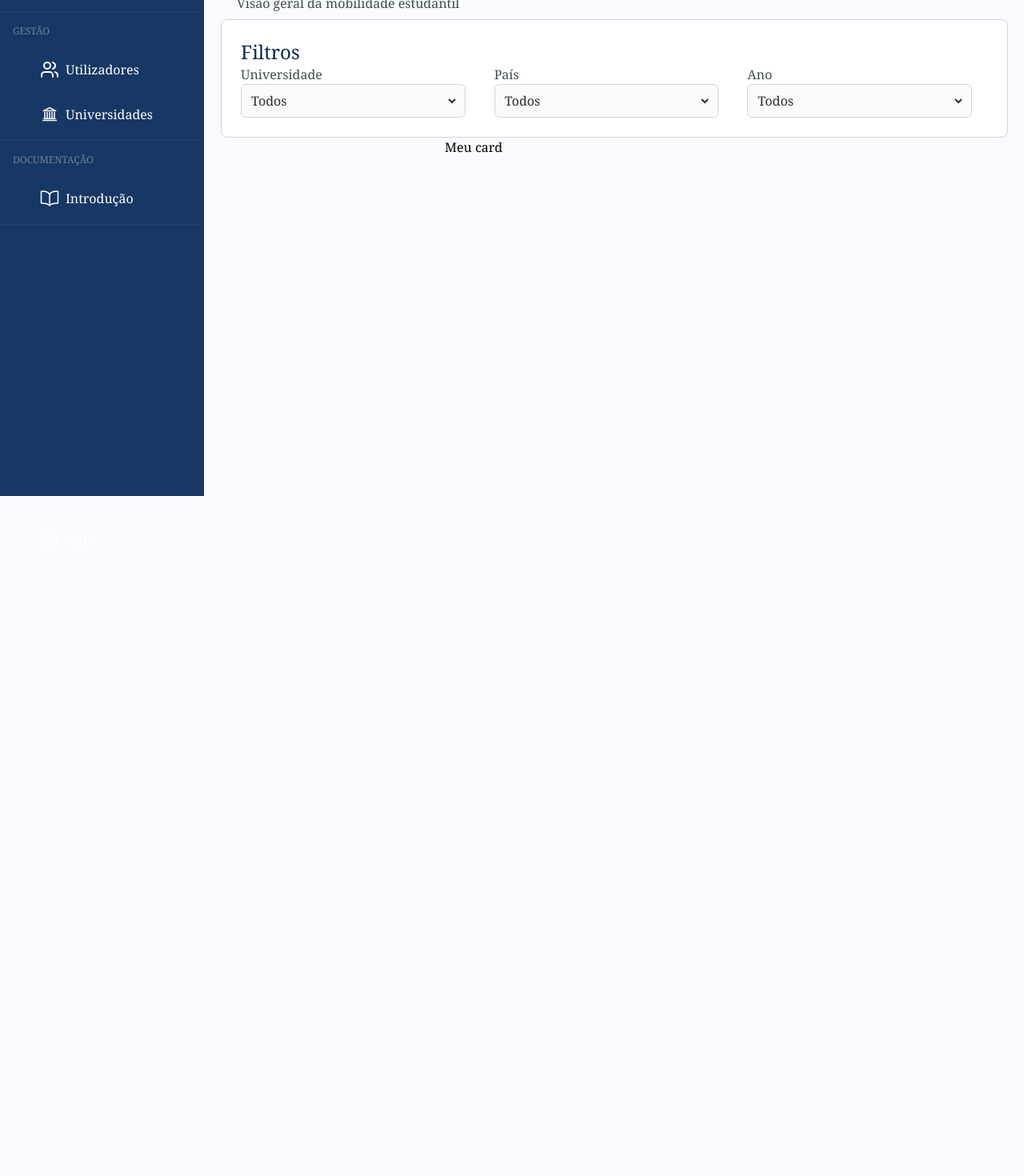
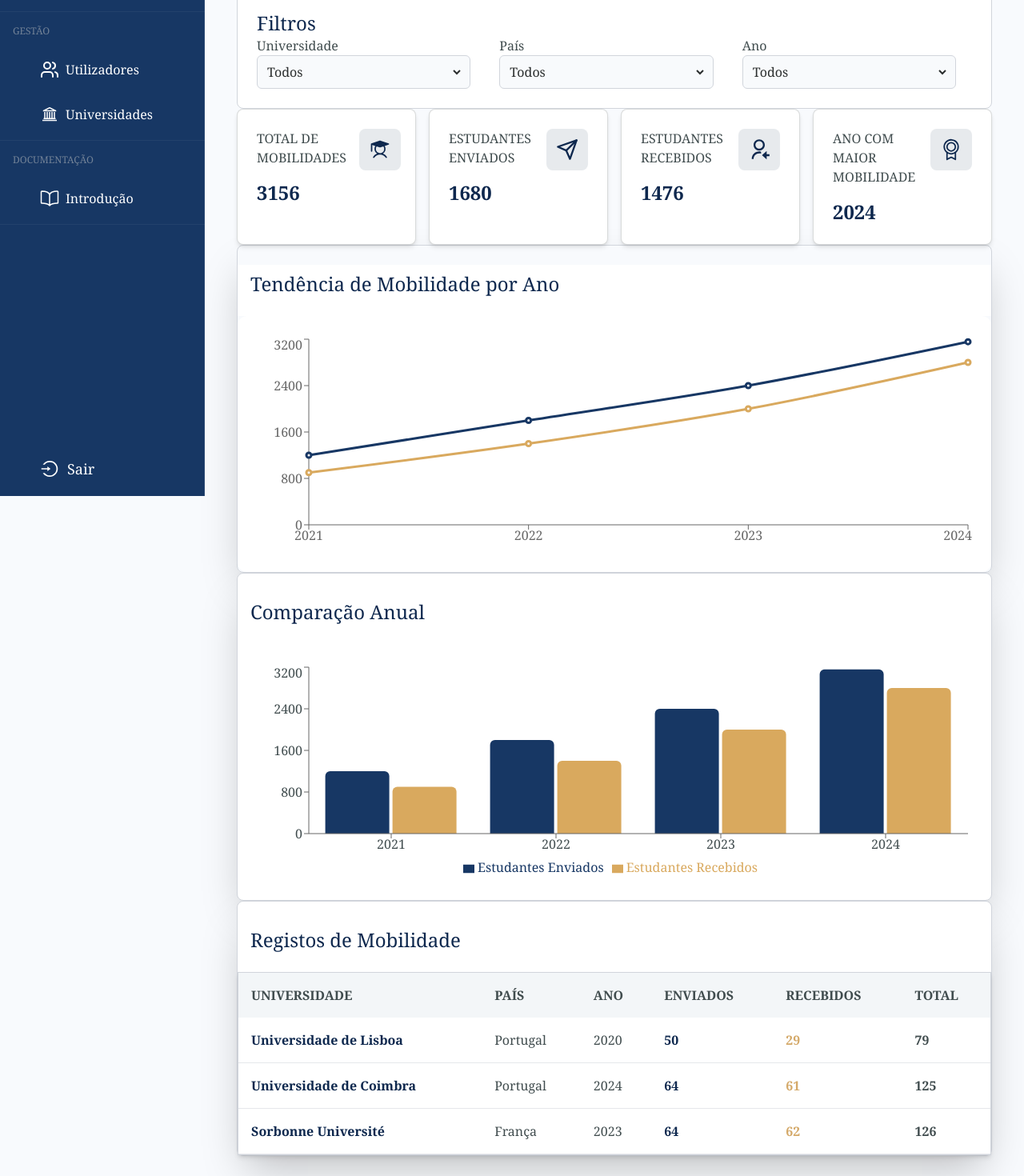
Before and after one commit to IngrydCosta/mobilidade-academica, a React (Vite) app: page /dashboard in a window 1280 px wide. Shown: the part 180-1650 px from the top of the page at 80% size. Before the commit the page ends 889 px from the top, so only its background shows below. Built offline with nearby package versions, Linux system fonts and the light colour scheme.

Commit message:
Finalizando Dashboard e criando novos componentes

```diff
--- a/src/components/Card.tsx
+++ b/src/components/Card.tsx
@@ -1,10 +1,24 @@
 
 
-function Card() {
+type CardProps = {
+
+  icon?:React.ReactNode;
+  title:string;
+  number?:number;
+}
+
+function Card({icon,title,number}: CardProps) {
   return (
-    <div className="ml-70">
-        <p>Meu card</p>
-    </div>
+      <div className="w-full bg-[#FFFFFF] border border-[#404c4e]/20 shadow-md px-6 py-6 rounded-lg">
+          <div className="flex items-start justify-between gap-4">
+            <div className="flex flex-col">
+              <span   className="text-[#404c4e] text-sm md:text-base break-word">{title}</span>
+              <span className="text-[#0E284E] font-bold text-2xl mt-4 block">{number}</span>
+            </div>
+              <span  className="bg-[#E7EAED] p-3 rounded-lg shrink-0">{icon}</span>
+          </div>
+
+      </div>
   )
 }
 
--- a/src/components/Grafico.tsx
+++ b/src/components/GraficoCol.tsx
@@ -1,10 +1,11 @@
 import {
-  LineChart,
-  Line,
+  BarChart,
+  Bar,
   XAxis,
   YAxis,
   Tooltip,
   ResponsiveContainer,
+  Legend,
 } from "recharts";
 
 const data = [
@@ -30,32 +31,45 @@ const data = [
   },
 ];
 
-function Grafico() {
+function GraficoComparacaoAnual() {
   return (
     <div className="bg-white p-6 rounded-xl h-80">
       <ResponsiveContainer width="100%" height="100%">
-        <LineChart data={data}>
-          <XAxis dataKey="ano" />
-          <YAxis />
+
+        <BarChart data={data}>
+
+          <XAxis
+            dataKey="ano"
+            tick={{ fill: "#404c4e" }}
+          />
+
+          <YAxis
+            tick={{ fill: "#404c4e" }}
+          />
+
           <Tooltip />
 
-          <Line
-            type="monotone"
+          <Legend />
+
+          <Bar
             dataKey="enviados"
-            stroke="#173764"
-            strokeWidth={3}
+            fill="#173764"
+            radius={[6, 6, 0, 0]}
+            name="Estudantes Enviados"
           />
 
-          <Line
-            type="monotone"
+          <Bar
             dataKey="recebidos"
-            stroke="#D9A95E"
-            strokeWidth={3}
+            fill="#D9A95E"
+            radius={[6, 6, 0, 0]}
+            name="Estudantes Recebidos"
           />
-        </LineChart>
+
+        </BarChart>
+
       </ResponsiveContainer>
     </div>
   );
 }
 
-export default Grafico;
+export default GraficoComparacaoAnual;
--- /dev/null
+++ b/src/components/GraficoRow.tsx
@@ -0,0 +1,61 @@
+import {
+  LineChart,
+  Line,
+  XAxis,
+  YAxis,
+  Tooltip,
+  ResponsiveContainer,
+} from "recharts";
+
+const data = [
+  {
+    ano: "2021",
+    enviados: 1200,
+    recebidos: 900,
+  },
+  {
+    ano: "2022",
+    enviados: 1800,
+    recebidos: 1400,
+  },
+  {
+    ano: "2023",
+    enviados: 2400,
+    recebidos: 2000,
+  },
+  {
+    ano: "2024",
+    enviados: 3156,
+    recebidos: 2800,
+  },
+];
+
+function GraficoRow() {
+  return (
+    <div className="bg-white p-6 rounded-xl h-80">
+      <ResponsiveContainer width="100%" height="100%">
+        <LineChart data={data}>
+          <XAxis dataKey="ano" />
+          <YAxis />
+          <Tooltip />
+
+          <Line
+            type="monotone"
+            dataKey="enviados"
+            stroke="#173764"
+            strokeWidth={3}
+          />
+
+          <Line
+            type="monotone"
+            dataKey="recebidos"
+            stroke="#D9A95E"
+            strokeWidth={3}
+          />
+        </LineChart>
+      </ResponsiveContainer>
+    </div>
+  );
+}
+
+export default GraficoRow;
--- a/src/components/Sidebar.tsx
+++ b/src/components/Sidebar.tsx
@@ -9,7 +9,7 @@ import { AiOutlineLogin } from "react-icons/ai";
  function Sidebar(){
 
     return(
-        <aside className='w-64 h-screen bg-[#173764] text-white flez flex-col  left-0 top-0 border-r border-write/10'>
+        <aside className='fixed left-0 top-0 w-64 h-screen bg-[#173764] text-[#FFFFFF] flex flex-col border-r border-white/10'>
             <div className='p-6 flex items-center gap-3 border-b border-white/5'>
             <div className='bg-orange-200 p-1.5 rounded-md text-[#002147] text-sm'></div>
             <div>
@@ -33,7 +33,7 @@ import { AiOutlineLogin } from "react-icons/ai";
                 <h3 className='font-light text-[#728297] text-xs p-1.5 px-05'>DOCUMENTAÇÃO</h3>
                 <Link to="/introducao" className='p-2.5 cursor-pointer px-10 flex items-center gap-2'><IoBookOutline className="h-5 w-5 md:h-6 md:w-6 text-[#FFFFFF]" /><span>Introdução</span></Link>
             </div>
-            <div className=' flex flex-col p-2.5 gap-3 mt-90'>
+            <div className=' flex flex-col p-2.5 gap-3 mt-auto'>
                     <Link to="/login" className='p-2.5 cursor-pointer px-10 flex flex-row items-center gap-2.5 text-lg'><AiOutlineLogin className='h-5 w-5 md:h-6 md:w-6 text-[#FFFFFF]'/><span>Sair</span></Link>
             </div>
         </aside>
--- /dev/null
+++ b/src/components/StudentNumberInput.tsx
@@ -0,0 +1,24 @@
+
+type StudentNumberInputProps = {
+  label: string;
+  value: number;
+  onChange: (value: number) => void;
+};
+
+function StudentNumberInput({label, value, onChange}: StudentNumberInputProps) {
+
+
+  return (
+     <div className="flex flex-col flex-1">
+        <label htmlFor="sentStudent" className="text-[#404c4e] font-medium text-md">{label}</label>
+        <div className="bg-[#F8FAFC] border border-gray-300 rounded-md p-2 mr-5">
+                <input type="number"  value={value} onChange={(e) => onChange(Number(e.target.value)) }
+                className="cursor-pointer text-[#2b2e2e] bg-transparent outline-none w-full"/>
+
+        </div>
+
+    </div>
+  )
+}
+
+export default StudentNumberInput
--- /dev/null
+++ b/src/components/Table.tsx
@@ -0,0 +1,69 @@
+export type Column = {
+  className: string;
+  header: string;
+  accessor: keyof MobilityData;
+
+};
+
+type MobilityData = {
+  universidade: string;
+  pais: string;
+  ano: number;
+  enviados: number;
+  recebidos: number;
+  total: number;
+};
+
+type TableProps = {
+  columns: Column[];
+  data: MobilityData[];
+  className?:string;
+};
+
+
+function Table({columns, data, className}: TableProps) {
+
+
+
+  return (
+   <div className= {`overflow-x-auto  border border-gray-300 bg-white shadow-md ${className}`}>
+
+       <table className="w-full border-collapse text-left">
+
+        <thead className="bg-[#F3F6F8] text-[#404c4e]">
+          <tr>
+            {columns.map((column) => (
+              <th
+                key={column.accessor}
+                className="p-4"
+              >
+                {column.header}
+              </th>
+            ))}
+          </tr>
+        </thead>
+
+        <tbody>
+          {data.map((item, index) => (
+            <tr
+              key={index}
+              className="border-b border-gray-200 hover:bg-gray-50 ">
+              {columns.map((column) => (
+                <td
+                  key={column.accessor}
+                   className={`p-4 ${column.className || ""}`}
+                >
+                  {item[column.accessor]}
+                </td>
+              ))}
+            </tr>
+          ))}
+        </tbody>
+
+      </table>
+
+    </div>
+  )
+}
+
+export default Table
--- a/src/components/ui/Title.tsx
+++ b/src/components/ui/Title.tsx
@@ -1,15 +1,17 @@
 
 type TitleProps = {
   title:string;
-  subtitle:string;
+  subtitle?:string;
+  size?:string;
+  className?:string;
 
 };
 
 
-function Title({title, subtitle}: TitleProps) {
+function Title({title, subtitle, size = "text-5xl", className}: TitleProps) {
   return (
-    <div className=" text-[#0E284E] flex flex-col mt-20">
-                    <h1 className="font-medium text-5xl p-2 ml-2"><span>{title}</span> </h1>
+    <div className={`text-[#0E284E] flex flex-col mt-6 ${className}`}>
+                    <h1 className={`${size} font-medium p-2 ml-2`}><span>{title}</span> </h1>
                     <h2 className="font-light p-2 ml-3 text-[#404c4e]"><span>{subtitle}</span></h2>
                 </div>
   )
--- a/src/pages/CadastroMobilidade.tsx
+++ b/src/pages/CadastroMobilidade.tsx
@@ -1,12 +1,79 @@
+
+import { useState } from "react"
+import UniversityFilter from "../components/filters/UniversityFilter"
+import YearFilter from "../components/filters/YearFilter"
 import Sidebar from "../components/Sidebar"
+import StudentNumberInput from "../components/StudentNumberInput"
 import Title from "../components/ui/Title"
 
 
+
 function CadastroMobilidade() {
+
+  const [sentStudents, setSentStudents] = useState(0);
+  const [receivedStudents, setReceivedStudents] = useState(0);
+
   return (
-    <div>
+    <div className="flex min-h-screen ">
       <Sidebar />
-      <Title title="Cadastro de Mobilidade" subtitle="Registe novos dados de mobilidade no sistema"/>
+
+      <main className="flex-1 md:ml-64 p-4 md:p-10">
+        <Title title="Cadastro de Mobilidade" subtitle="Registe novos dados de mobilidade no sistema" />
+        <section className=" p-6  bg-[#FFFFFF] border border-gray-300 rounded-lg mt-5 ">
+          <div className="flex flex-col md:flex-row gap-4 items-end">
+            <UniversityFilter />
+            <YearFilter />
+          </div>
+          <div className="flex flex-row gap-2">
+            <StudentNumberInput label="Estudantes Enviados" value={sentStudents} onChange={setSentStudents} />
+            <StudentNumberInput label="Estudantes Recebidos" value={receivedStudents} onChange={setReceivedStudents} />
+          </div>
+
+          <div>
+            <button>
+              <p>Salvar Registo</p>
+            </button>
+            <p>Limpar</p>
+            <button>
+
+            </button>
+          </div>
+        </section>
+
+        <section>
+          <div className="bg-linear-to-br from-[#0E284E]  to-[#17498b] rounded-lg mt-5">
+            <Title title="Prévia do Registo" size="text-2xl" className="text-[#D4A969]" />
+
+            <div>
+              <p>UNIVERSIDADE</p>
+              <p>UNIVERSIDADE</p>
+              <p>UNIVERSIDADE</p>
+              <div>
+                <p>UNIVERSIDADE</p>
+                <p>UNIVERSIDADE</p>
+              </div>
+              <div>
+                <p>UNIVERSIDADE</p>
+                <p>UNIVERSIDADE</p>
+              </div>
+
+            </div>
+
+
+          </div>
+        </section>
+
+    <section className=" p-6  bg-[#FFFFFF] border border-gray-300 rounded-lg mt-5 ">
+      <div>
+        <Title title="Instruções" size="text-2xl"/>
+        <p><span>1. Ano 2020</span></p>
+        <p><span>2. Estudantes Enviados 0</span></p>
+        <p><span>3. Estudantes Recebidos 0</span></p>
+        <p><span>4. Total: 30</span></p>
+      </div>
+    </section>
+
+      </main>
     </div>
   )
 }
--- a/src/pages/Dashboard.tsx
+++ b/src/pages/Dashboard.tsx
@@ -3,11 +3,11 @@ import { PiStudentFill } from "react-icons/pi";
 import { FiSend } from "react-icons/fi";
 import { RiUserReceived2Line } from "react-icons/ri";
 import { PiMedal } from "react-icons/pi";
-import Grafico from '../components/Grafico'
 import { TbWorldPin } from "react-icons/tb";
 import { TbWorldCheck } from "react-icons/tb";
 import { MdOutlineSchool } from "react-icons/md";
 import { useTranslation } from "react-i18next";
+import GraficoRow from "../components/GraficoRow";
 
 
 
@@ -70,7 +70,7 @@ function Dashboard() {
 
             <div className="bg-[#FFFFFF] shadow-lg p-5 ml-5 mr-5 rounded-lg">
                 <span className="text-[#0E284E] font-medium text-3xl"><span>{t("graphic")}</span></span>
-                <Grafico />
+                <GraficoRow />
             </div>
 
             <div className="bg-linear-to-br from-[#0E284E]  to-[#17498b] text-[#d4d3ce] ml-5 mr-5 mb-4 rounded-lg p-3">
--- a/src/pages/DashboardInterno.tsx
+++ b/src/pages/DashboardInterno.tsx
@@ -5,14 +5,87 @@ import UniversityFilter from "../components/filters/UniversityFilter";
 import YearFilter from "../components/filters/YearFilter";
 import Sidebar from "../components/Sidebar";
 import Title from "../components/ui/Title";
+import { PiMedal, PiStudentFill } from "react-icons/pi";
+import { FiSend } from "react-icons/fi";
+import { RiUserReceived2Line } from "react-icons/ri";
+import GraficoRow from "../components/GraficoRow";
+import GraficoCol from "../components/GraficoCol";
+import Table, { type Column } from "../components/Table";
+
+const columns: Column[] = [
+  {
+    header: "UNIVERSIDADE",
+    accessor: "universidade",
+    className:"text-[#0E284E] font-bold",
+  },
+
+  {
+    header: "PAÍS",
+    accessor: "pais",
+    className:"text-[#404c4e]",
+  },
+
+  {
+    header: "ANO",
+    accessor: "ano",
+    className:"text-[#404c4e]",
+  },
+
+  {
+    header: "ENVIADOS",
+    accessor: "enviados",
+    className:"text-[#0E284E] font-bold"
+  },
+
+  {
+    header: "RECEBIDOS",
+    accessor: "recebidos",
+    className:"text-[#D4A969] font-bold"
+  },
+
+  {
+    header: "TOTAL",
+    accessor: "total",
+    className:"text-[#404c4e] font-bold"
+  },
+];
+
+const mobilityData = [
+  {
+    universidade: "Universidade de Lisboa",
+    pais: "Portugal",
+    ano: 2020,
+    enviados: 50,
+    recebidos: 29,
+    total: 79,
+  },
+
+  {
+    universidade: "Universidade de Coimbra",
+    pais: "Portugal",
+    ano: 2024,
+    enviados: 64,
+    recebidos: 61,
+    total: 125,
+  },
+
+  {
+    universidade: "Sorbonne Université",
+    pais: "França",
+    ano: 2023,
+    enviados: 64,
+    recebidos: 62,
+    total: 126,
+  },
+];
 
 
 function DashboardInterno() {
   return (
-    <div className="flex min-h-screen">
+    <div className="flex min-h-screen ">
       <Sidebar />
 
-      <main className="flex-1 p-5">
+      <main className="flex-1 md:ml-64 p-4 md:p-10">
         <Title title="Dashboard de Mobilidade" subtitle="Visão geral da mobilidade estudantil"/>
         <section className="p-6  bg-[#FFFFFF] border border-gray-300 rounded-lg">
           <h1 className="text-[#0E284E] text-2xl font-medium flex flex-col md:flex-row gap-4 items-end">Filtros</h1>
@@ -24,8 +97,34 @@ function DashboardInterno() {
           </div>
 
         </section>
+       <section className=" grid grid-cols-1  md:grid-cols-2 xl:grid-cols-4 gap-4">
+          <Card title="TOTAL DE MOBILIDADES" icon={<PiStudentFill className=" h-6 w-6 md:h-7 md:w-7 text-[#0E284E]"/>} number={3156} />
+          <Card title="ESTUDANTES ENVIADOS" icon={<FiSend className=" h-6 w-6 md:h-7 md:w-7 text-[#0E284E]" />} number={1680}/>
+          <Card title="ESTUDANTES RECEBIDOS" icon={<RiUserReceived2Line className=" h-6 w-6 md:h-7 md:w-7 text-[#0E284E]" />} number={1476}/>
+          <Card title="ANO COM MAIOR MOBILIDADE" icon={<PiMedal className=" h-6 w-6 md:h-7 md:w-7 text-[#0E284E]" />} number={2024}/>
+        </section>
 
-        <Card />
+        <section className="flex flex-col border border-gray-300 rounded-lg shadow-2xl">
+           <div>
+               <Title title="Tendência de Mobilidade por Ano" size="text-2xl" className="mb-0 bg-[#FFFFFF]"/>
+                <GraficoRow />
+            </div>
+        </section>
+
+        <section className="flex flex-col border border-gray-300 rounded-lg shadow-2xl bg-[#FFFFFF]">
+             <div>
+                <Title title="Comparação Anual" size="text-2xl" className="mb-0"/>
+                <GraficoCol />
+            </div>
+        </section>
+
+        <section className="flex flex-col border border-gray-300 rounded-lg shadow-2xl bg-[#FFFFFF]">
+          <div>
+            <Title title="Registos de Mobilidade" size="text-2xl" className="mb-0" />
+            <Table columns={columns} data={mobilityData}/>
+          </div>
+        </section>
+
       </main>
     </div>
   )
```
Also changed, not shown: src/components/filters/DashboardFilter.tsx (deleted), src/components/filters/UserFilter.tsx (deleted).
